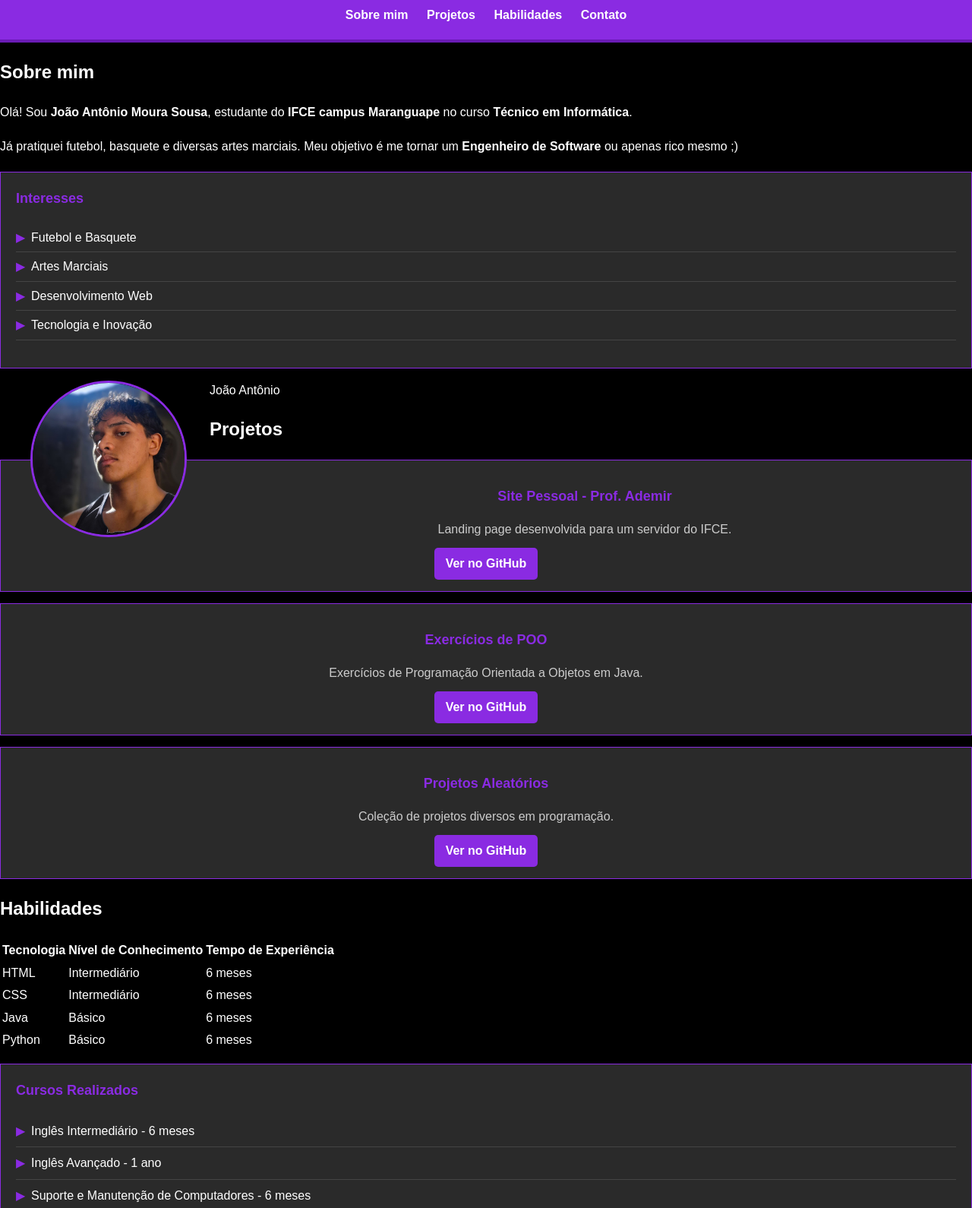
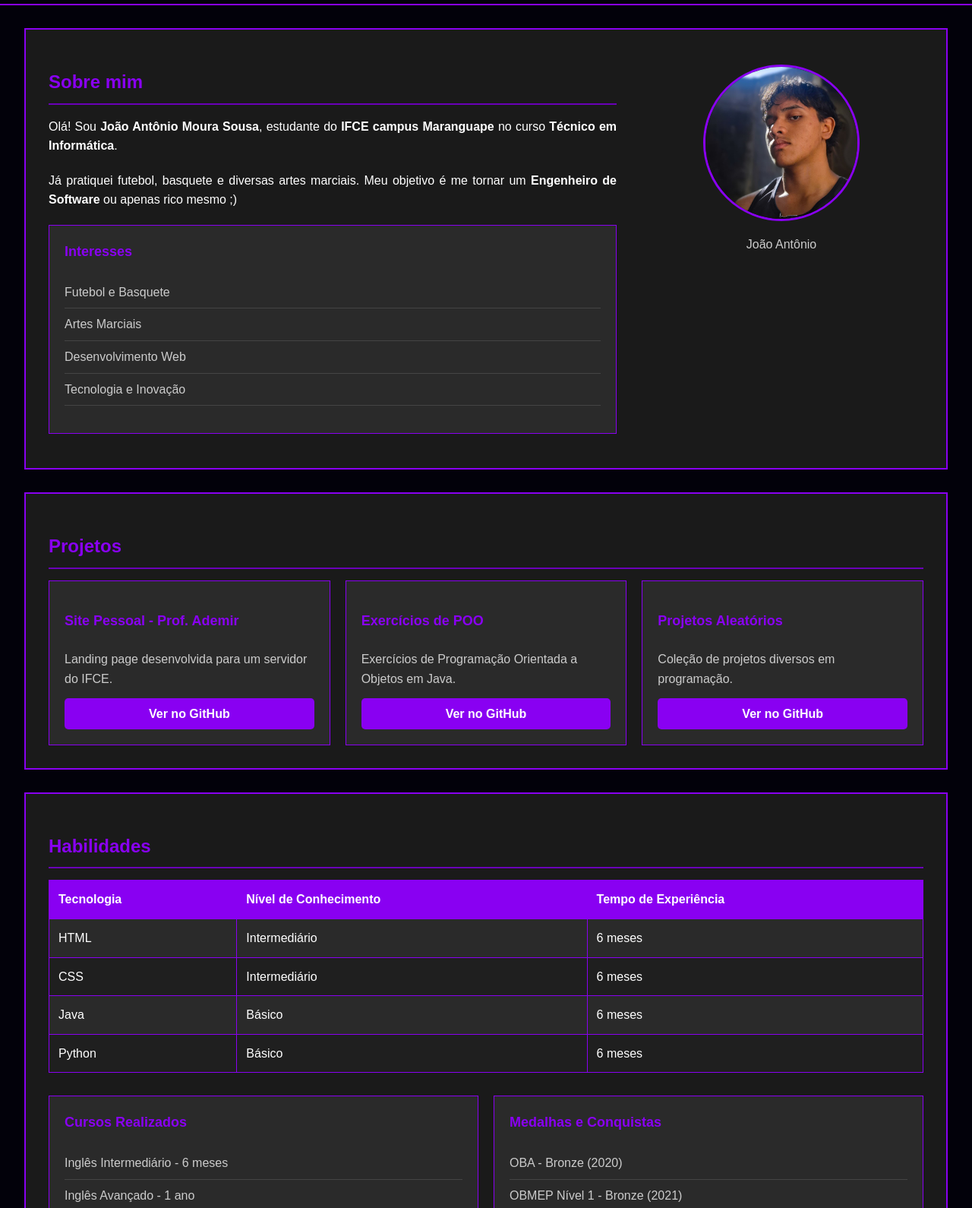
Before and after one commit to SrKkxz/Portfolio-Pessoal, a plain HTML site: page index.html in a window 1280 px wide. Shown: the part 73-1663 px from the top of the page at 76% size. Drawn offline with Linux system fonts and the light colour scheme.

Commit message:
Update CSS styles for improved design and layout

```diff
--- a/css/style.css
+++ b/css/style.css
@@ -3,68 +3,77 @@ body {
     font-family: Arial, Helvetica, sans-serif;
     margin: 0;
     padding: 0;
-    background-color: #000000;
+    background-color: #02010a;
     color: #ffffff;
     line-height: 1.6;
 }
 
 /* ----- CABEÇALHO ----- */
 header {
-    background-color: #8A2BE2;
+    background-color: #02010a;
     color: white;
-    text-align: center;
     padding: 20px 0;
-    border-bottom: 4px solid #6A1BB5;
+    border-bottom: 2px solid #8900f2;
+}
+
+.header-container {
+    display: flex;
+    justify-content: space-between;
+    align-items: center;
+    width: 90%;
+    margin: 0 auto;
 }
 
 header h1 {
     margin: 0;
-    font-size: 28px;
+    font-size: 24px;
 }
 
 nav {
-    margin-top: 15px;
+    display: flex;
+    gap: 20px;
 }
 
 nav a {
     color: white;
     text-decoration: none;
     font-weight: bold;
-    margin: 0 10px;
 }
 
 nav a:hover {
-    text-decoration: underline;
+    color: #8900f2;
 }
 
-/* ----- SEÇÃO PRINCIPAL ----- */
-.principal {
-    width: 85%;
+/* ----- SEÇÃO SOBRE MIM ----- */
+.sobre-mim {
+    width: 90%;
     margin: 30px auto;
     background: #1a1a1a;
     padding: 30px;
-    border: 2px solid #8A2BE2;
-    overflow: hidden;
+    border: 2px solid #8900f2;
 }
 
-.foto-perfil {
-    float: left;
-    width: 200px;
-    height: 200px;
-    margin-right: 30px;
-    border: 3px solid #8A2BE2;
-    border-radius: 50%;
+.sobre-container {
+    display: flex;
+    gap: 30px;
 }
 
-.apresentacao {
-    overflow: hidden;
+.sobre-texto {
+    flex: 2;
 }
 
-.apresentacao h2 {
-    color: #8A2BE2;
+.sobre-imagem {
+    flex: 1;
+    display: flex;
+    flex-direction: column;
+    align-items: center;
+}
+
+.sobre-mim h2 {
+    color: #8900f2;
     font-size: 24px;
     margin-bottom: 15px;
-    border-bottom: 2px solid #6A1BB5;
+    border-bottom: 2px solid #6a00b8;
     padding-bottom: 8px;
 }
 
@@ -76,15 +85,28 @@ nav a:hover {
     text-align: justify;
 }
 
+.foto-perfil {
+    width: 200px;
+    height: 200px;
+    border: 3px solid #8900f2;
+    border-radius: 50%;
+}
+
+figcaption {
+    text-align: center;
+    margin-top: 10px;
+    color: #cccccc;
+}
+
 .info-destaque {
     background: #2a2a2a;
     padding: 20px;
     margin: 15px 0;
-    border: 1px solid #8A2BE2;
+    border: 1px solid #8900f2;
 }
 
 .info-destaque h3 {
-    color: #8A2BE2;
+    color: #8900f2;
     margin-top: 0;
     font-size: 18px;
 }
@@ -95,57 +117,46 @@ nav a:hover {
 }
 
 .info-destaque li {
-    padding: 6px 0;
+    padding: 8px 0;
     border-bottom: 1px solid #444444;
-    position: relative;
-    padding-left: 20px;
+    color: #cccccc;
 }
 
-.info-destaque li:before {
-    content: "▶";
-    color: #8A2BE2;
-    position: absolute;
-    left: 0;
-}
-
-/* ----- CARDS ----- */
-.card {
-    width: 85%;
+/* ----- PROJETOS ----- */
+.projetos {
+    width: 90%;
     margin: 30px auto;
     background: #1a1a1a;
     padding: 30px;
-    border: 2px solid #8A2BE2;
+    border: 2px solid #8900f2;
 }
 
-.card h2 {
-    color: #8A2BE2;
+.projetos h2 {
+    color: #8900f2;
     font-size: 24px;
     margin-bottom: 15px;
-    border-bottom: 2px solid #6A1BB5;
+    border-bottom: 2px solid #6a00b8;
     padding-bottom: 8px;
 }
 
-.card h3 {
-    color: #8A2BE2;
-    margin-top: 20px;
-    margin-bottom: 10px;
-}
-
-/* ----- PROJETOS ----- */
-.projetos-lista {
-    display: block;
+.projetos-container {
+    display: flex;
+    flex-wrap: wrap;
+    gap: 20px;
+    justify-content: space-between;
 }
 
 .projeto-item {
     background-color: #2a2a2a;
-    border: 1px solid #8A2BE2;
-    padding: 15px;
-    margin: 15px 0;
-    text-align: center;
+    border: 1px solid #8900f2;
+    padding: 20px;
+    flex: 1 1 300px;
+    display: flex;
+    flex-direction: column;
 }
 
 .projeto-item h3 {
-    color: #8A2BE2;
+    color: #8900f2;
     font-size: 18px;
     margin-bottom: 8px;
 }
@@ -153,32 +164,84 @@ nav a:hover {
 .projeto-item p {
     margin-bottom: 12px;
     color: #cccccc;
+    flex-grow: 1;
 }
 
 .botao-link {
     display: inline-block;
-    background-color: #8A2BE2;
+    background-color: #8900f2;
     color: white;
     padding: 8px 15px;
     border-radius: 5px;
     text-decoration: none;
     font-weight: bold;
+    text-align: center;
+    margin-top: auto;
 }
 
 .botao-link:hover {
-    background-color: #6A1BB5;
+    background-color: #6a00b8;
 }
 
 /* ----- HABILIDADES ----- */
+.habilidades {
+    width: 90%;
+    margin: 30px auto;
+    background: #1a1a1a;
+    padding: 30px;
+    border: 2px solid #8900f2;
+}
+
+.habilidades h2 {
+    color: #8900f2;
+    font-size: 24px;
+    margin-bottom: 15px;
+    border-bottom: 2px solid #6a00b8;
+    padding-bottom: 8px;
+}
+
+.tabela-habilidades {
+    width: 100%;
+    border-collapse: collapse;
+    margin-bottom: 30px;
+    background-color: #2a2a2a;
+}
+
+.tabela-habilidades th,
+.tabela-habilidades td {
+    border: 1px solid #8900f2;
+    padding: 12px;
+    text-align: left;
+}
+
+.tabela-habilidades th {
+    background-color: #8900f2;
+    color: white;
+    font-weight: bold;
+}
+
+.tabela-habilidades tr:nth-child(even) {
+    background-color: #1f1f1f;
+}
+
+.tabela-habilidades tr:hover {
+    background-color: #2f2f2f;
+}
+
+.cursos-medalhas {
+    display: flex;
+    gap: 20px;
+}
+
 .cursos, .medalhas {
     background-color: #2a2a2a;
     padding: 20px;
-    margin: 15px 0;
-    border: 1px solid #8A2BE2;
+    flex: 1;
+    border: 1px solid #8900f2;
 }
 
 .cursos h3, .medalhas h3 {
-    color: #8A2BE2;
+    color: #8900f2;
     margin-top: 0;
     font-size: 18px;
 }
@@ -191,44 +254,52 @@ nav a:hover {
 .cursos li, .medalhas li {
     padding: 8px 0;
     border-bottom: 1px solid #444444;
-    position: relative;
-    padding-left: 20px;
-}
-
-.cursos li:before, .medalhas li:before {
-    content: "▶";
-    color: #8A2BE2;
-    position: absolute;
-    left: 0;
+    color: #cccccc;
 }
 
 /* ----- FORMULÁRIO ----- */
+.contato {
+    width: 90%;
+    margin: 30px auto;
+    background: #1a1a1a;
+    padding: 30px;
+    border: 2px solid #8900f2;
+}
+
+.contato h2 {
+    color: #8900f2;
+    font-size: 24px;
+    margin-bottom: 15px;
+    border-bottom: 2px solid #6a00b8;
+    padding-bottom: 8px;
+}
+
 form {
     width: 80%;
     margin: 20px auto;
     padding: 20px;
-    border: 2px solid #8A2BE2;
-    background: #1a1a1a;
+    border: 2px solid #8900f2;
+    background: #2a2a2a;
 }
 
 form label {
     display: block;
     margin-bottom: 5px;
     font-weight: bold;
-    color: #8A2BE2;
+    color: #8900f2;
 }
 
 input, textarea {
     width: 100%;
     padding: 8px;
     margin: 5px 0 15px;
-    border: 1px solid #8A2BE2;
-    background-color: #000000;
+    border: 1px solid #8900f2;
+    background-color: #02010a;
     color: white;
 }
 
 input[type="submit"] {
-    background-color: #8A2BE2;
+    background-color: #8900f2;
     color: white;
     border: none;
     padding: 10px;
@@ -237,7 +308,7 @@ input[type="submit"] {
 }
 
 input[type="submit"]:hover {
-    background-color: #6A1BB5;
+    background-color: #6a00b8;
 }
 
 /* ----- RODAPÉ ----- */
@@ -247,11 +318,11 @@ footer {
     text-align: center;
     padding: 20px 0;
     margin-top: 40px;
-    border-top: 4px solid #8A2BE2;
+    border-top: 4px solid #8900f2;
 }
 
 footer a {
-    color: #8A2BE2;
+    color: #8900f2;
     text-decoration: none;
 }
 
@@ -259,18 +330,39 @@ footer a:hover {
     text-decoration: underline;
 }
 
+/* ----- RESPONSIVIDADE ----- */
 @media (max-width: 768px) {
-    .principal, .card {
-        width: 95%;
+    .header-container {
+        flex-direction: column;
+        gap: 15px;
+    }
+
+    nav {
+        gap: 15px;
+    }
+
+    .sobre-container {
+        flex-direction: column;
+    }
+
+    .sobre-imagem {
+        order: -1;
     }
 
     .foto-perfil {
-        float: none;
-        display: block;
-        margin: 0 auto 20px;
+        width: 150px;
+        height: 150px;
     }
 
-    .projetos-lista {
-        display: block;
+    .projetos-container {
+        flex-direction: column;
+    }
+
+    .cursos-medalhas {
+        flex-direction: column;
+    }
+
+    form {
+        width: 95%;
     }
 }
```
